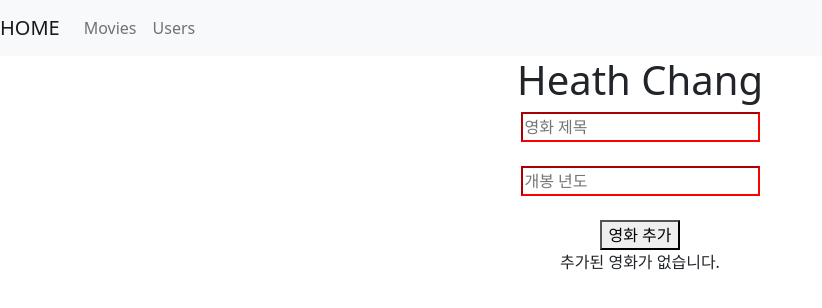
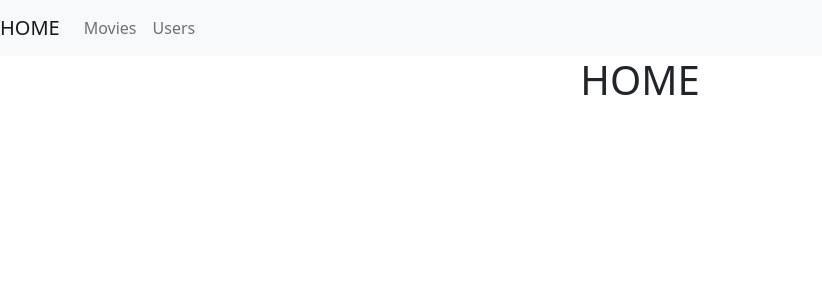
Before and after one commit to HeathChang/PersonalStudy, a React (Create React App) app in the folder react_course/react-basic/: page / in a window 1280 px wide. Shown: the top 308 px of the page, without its empty margins (0-822 px from the left). Built offline with nearby package versions, Linux system fonts and the light colour scheme.

Commit message:
210625_react_router

```diff
--- a/react_course/react-basic/src/App.js
+++ b/react_course/react-basic/src/App.js
@@ -3,6 +3,7 @@
 import Movie from './components/Movie'
 import MovieForm from './components/MovieForm';
 import Navbar from './components/Navbar'
+import {BrowserRouter as Router,Switch,Route} from 'react-router-dom';
 
 function App() {
   const [movies, setMovies] = useState([]);
@@ -29,12 +30,28 @@
 
 
   return (
-    <div className="App">
-      <Navbar/>
-      <h1>Heath Chang</h1>
-      <MovieForm addMovie={addMovie} />
-      {renderMovies}
-    </div>
+    <Router>
+      <div className="App">
+        <Navbar/>
+        <Switch>
+          <Route path="/" exact>
+            <h1>HOME</h1>
+          </Route>
+
+          <Route path="/movies">
+            <h1>MOVIE LIST</h1>
+            <MovieForm addMovie={addMovie} />
+            {renderMovies}
+          </Route>
+
+          <Route path="/users">
+            <h1>USERS</h1>
+          </Route>
+
+
+        </Switch>
+      </div>
+    </Router>
 
   );
 }
--- a/react_course/react-basic/src/components/Navbar.js
+++ b/react_course/react-basic/src/components/Navbar.js
@@ -1,19 +1,20 @@
 import React,{ useEffect, useState } from 'react';
+import {BrowserRouter as router,Switch,Route,Link} from 'react-router-dom';
 
 const Navbar = () => {
   return (
     <nav class="navbar navbar-expand-lg navbar-light bg-light">
-      <a class="navbar-brand" href="#">HOME</a>
+      <Link class="navbar-brand" to="/">HOME</Link>
       <button class="navbar-toggler" type="button" data-toggle="collapse" data-target="#navbarNav" aria-controls="navbarNav" aria-expanded="false" aria-label="Toggle navigation">
         <span class="navbar-toggler-icon"></span>
       </button>
       <div class="collapse navbar-collapse" id="navbarNav">
         <ul class="navbar-nav">
           <li class="nav-item">
-            <a class="nav-link" href="#">Movies</a>
+            <Link class="nav-link" to="/movies">Movies</Link>
           </li>
           <li class="nav-item">
-            <a class="nav-link" href="#">Users</a>
+            <Link class="nav-link" to="/users">Users</Link>
           </li>
 
         </ul>
```
